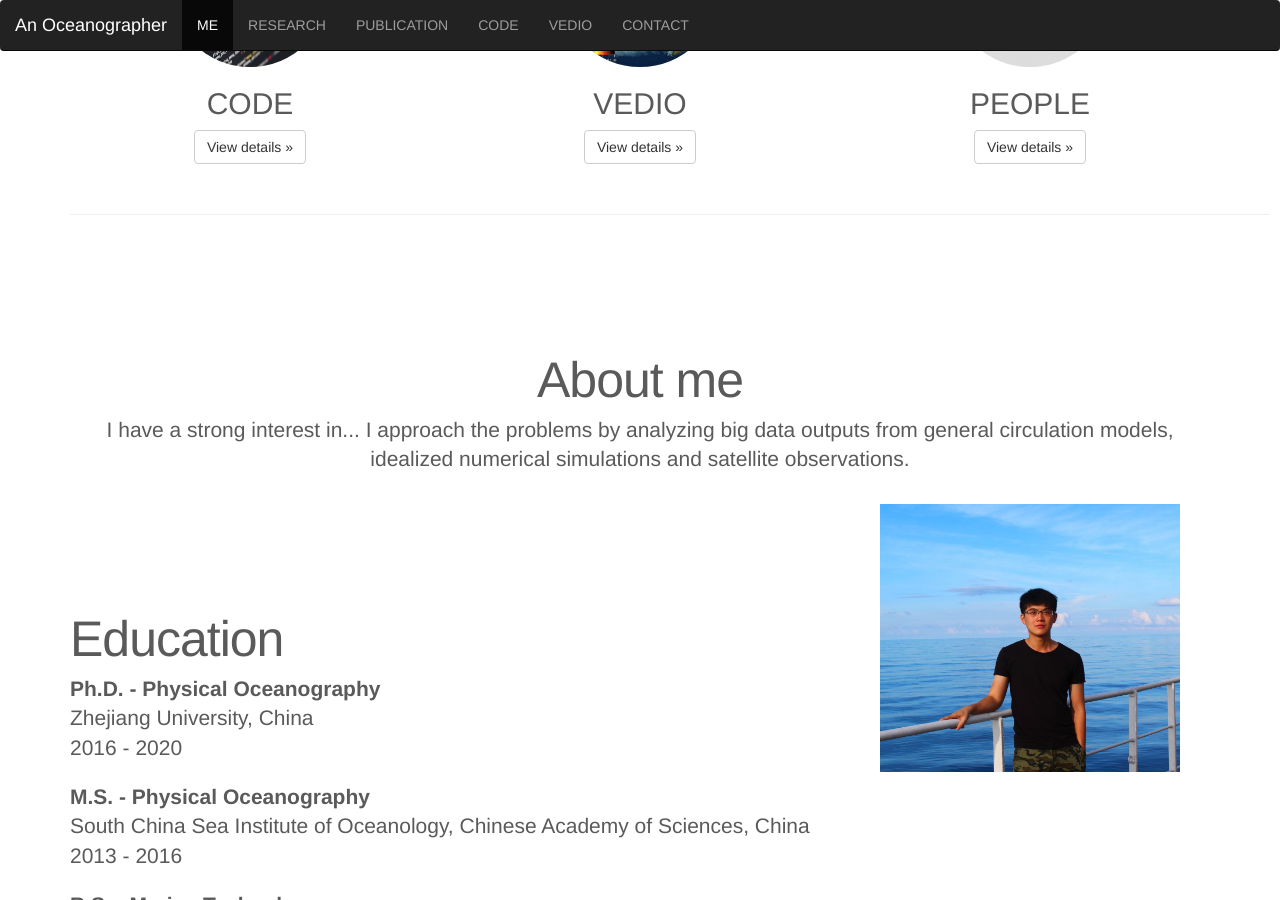
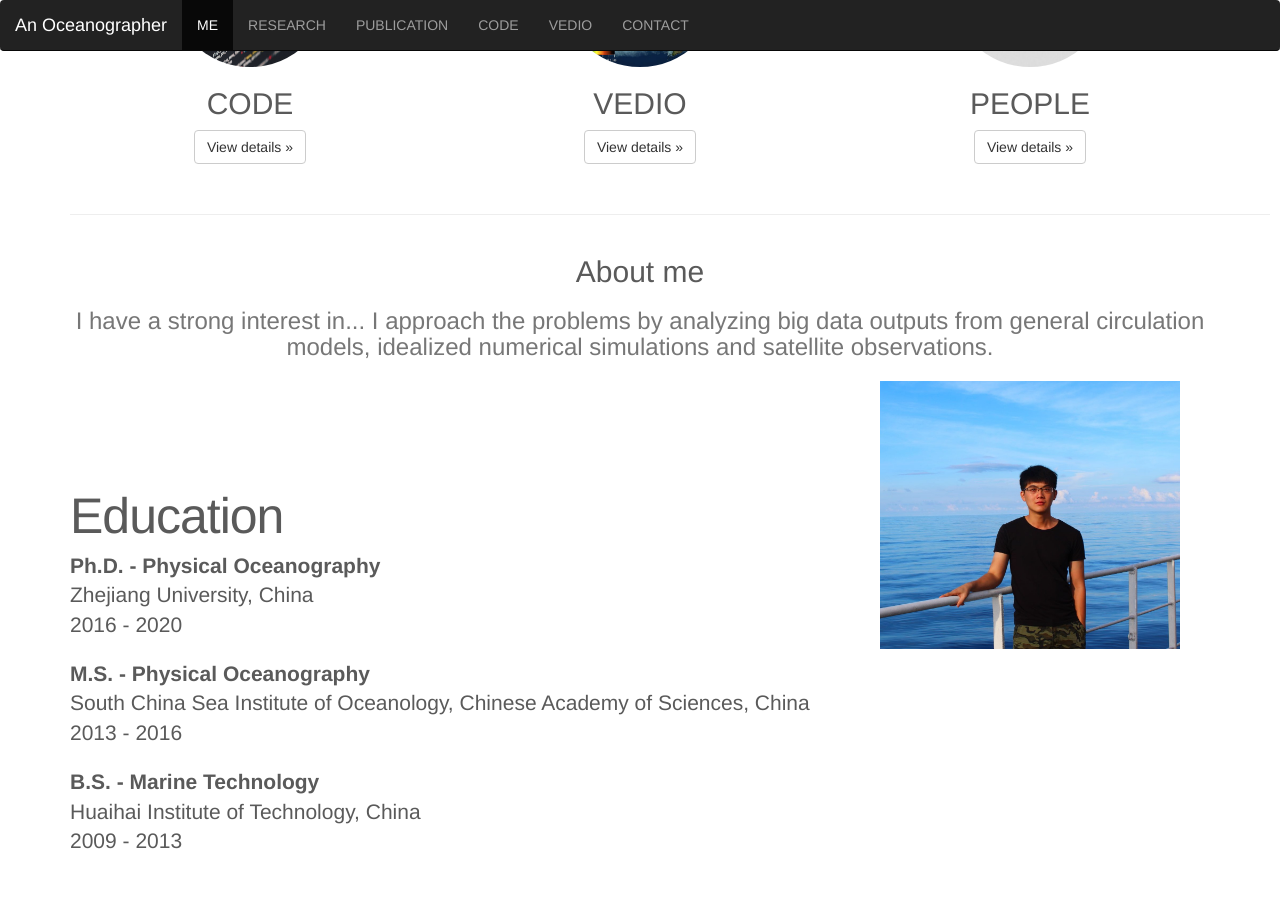
Before and after one commit to liutongya/liutongya.github.io, a Jekyll site: the page built from index.html, in a window 1280 px wide and 900 px high, scrolled down 940 px. Built offline with Jekyll 4.4.1, drawn with Linux system fonts in a browser that asks for light colours.

Commit message:
Update index.html

```diff
--- a/index.html
+++ b/index.html
@@ -57,8 +57,8 @@
       <div id="about">
         <div class="row">
           <div class="col-lg-12 text-center">
-            <h2 class="featurette-heading">About me</h2>
-            <p class="lead">I have a strong interest in... I approach the problems by analyzing big data outputs from general circulation models, idealized numerical simulations and satellite observations.</p>
+            <h2 class="section-heading">About me</h2>
+            <h3 class="section-subheading text-muted">I have a strong interest in... I approach the problems by analyzing big data outputs from general circulation models, idealized numerical simulations and satellite observations.</p>
             </p>
           </div>
           <div class="col-md-8">
```
